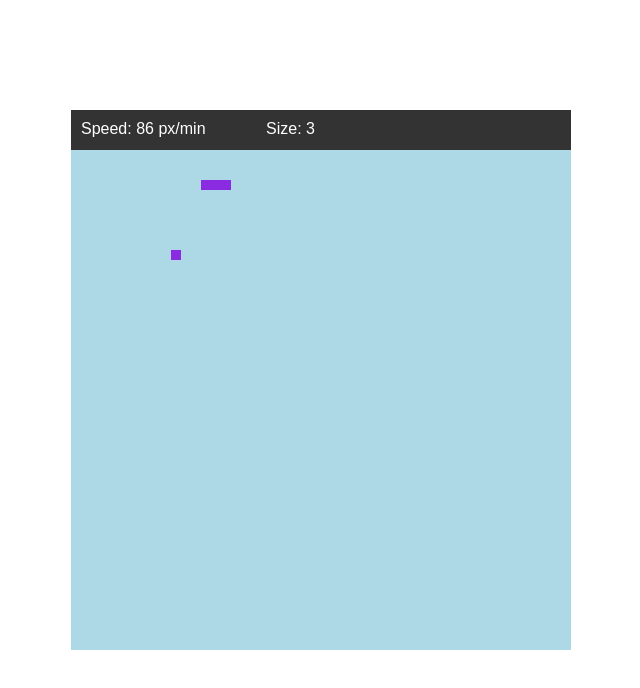
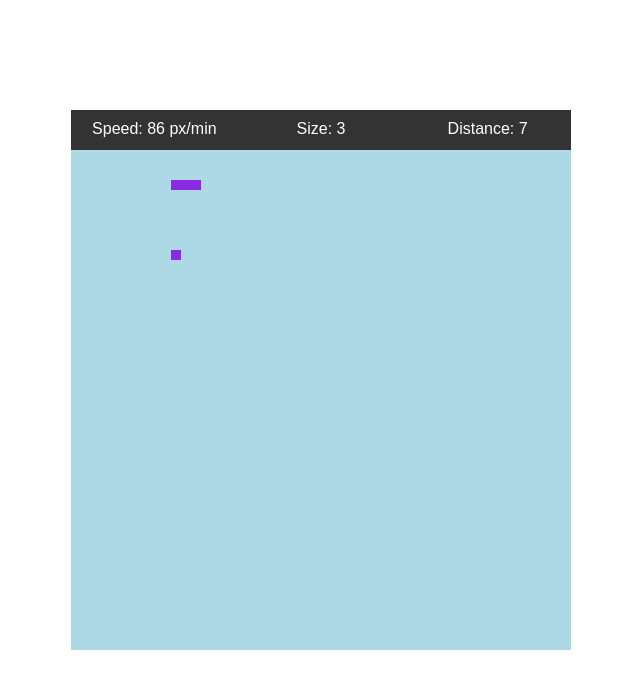
Before and after one commit to iheidari/hungry-worm, a React app: page / in a window 1280 px wide. Shown: the top 688 px of the page, without its empty margins (319-959 px from the left). Built offline with nearby package versions, Linux system fonts and the light colour scheme.

Commit message:
more header setting for being center and divided equally

```diff
--- a/src/components/Board.js
+++ b/src/components/Board.js
@@ -40,7 +40,11 @@ class Board extends Component {
     const p = this.props;
     return (
       <div className="board" style={{ width: p.width, height: p.height }}>
-        <Header width={p.width} titles={[{ name: 'Speed: ', value: p.speed + ' px/min' }, { name: 'Size: ', value: p.bite }]} />
+        <Header width={p.width} titles={[
+          { name: 'Speed: ', value: p.speed + ' px/min' },
+          { name: 'Size: ', value: p.bite },
+          { name: 'Distance: ', value: p.moves },
+        ]} />
         {p.pause ? (<div className="boardOverlay"><p>press Esc to continue...</p></div>) : null}
         <Worm />
         <Bait />
@@ -56,6 +60,7 @@ const mapStateToProps = (state) => {
     speed: (Math.round(60000 / state.worm.speed)),
     bite: state.worm.length,
     pause: state.worm.pause,
+    moves: state.worm.moves,
   }
 }
 export default connect(mapStateToProps)(Board)
--- a/src/components/Header.js
+++ b/src/components/Header.js
@@ -3,7 +3,7 @@ import React, { Component } from 'react';
 class Header extends Component {
   titleArray(items) {
     return items.map((t, i) =>
-      <li key={i} style={{ width: '33%' }}>{t.name}{t.value}</li>)
+      <li key={i} style={{ width: (100/items.length)+'%' }}>{t.name}{t.value}</li>)
   };
 
   render() {
--- a/src/index.css
+++ b/src/index.css
@@ -56,5 +56,6 @@ body {
 }
 .boardHeader > ul > li{
   float: left;
-  margin : 10px 10px;
+  padding: 10px 10px;
+  text-align: center
 }
```
